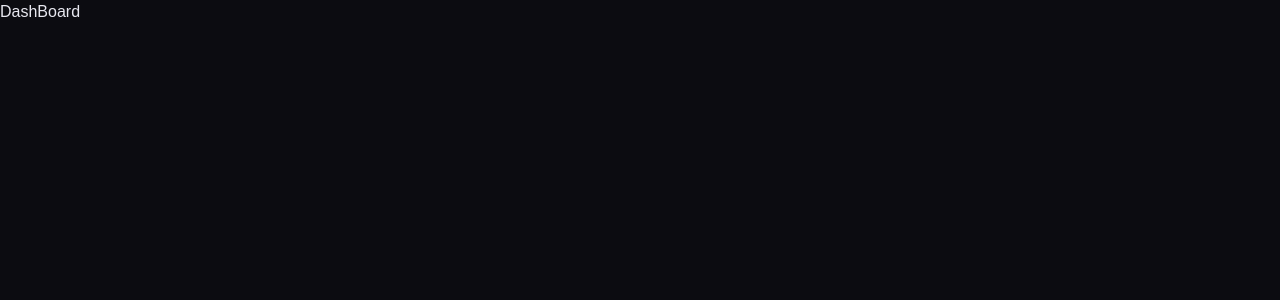
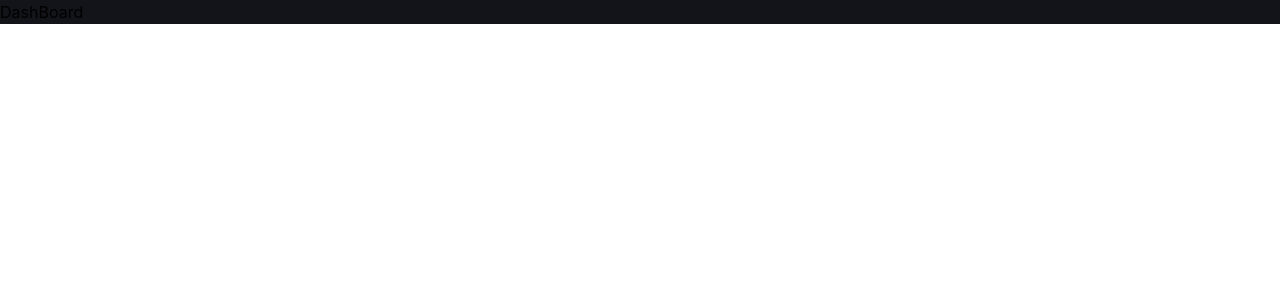
Before and after one commit to JoaoFazio/fintrack, a React (Vite) app: page / in a window 1280 px wide. Shown: the top 300 px of the page. Built offline with nearby package versions, Linux system fonts and the light colour scheme.

Commit message:
chore: add design tokens to Tailwind v4 theme

```diff
--- a/src/index.css
+++ b/src/index.css
@@ -1,15 +1,14 @@
 @import "tailwindcss";
 @import url('https://fonts.googleapis.com/css2?family=Space+Grotesk:wght@400;500;600;700&display=swap');
 
-* {
-  box-sizing: border-box;
-  margin: 0;
-  padding: 0;
+@theme {
+  --color-bg: #0c0c11;
+  --color-surface: #13131a;
+  --color-surface-hi: #1c1c26;
+  --color-accent: #1fd990;
+  --color-income: #1fd990;
+  --color-expense: #f0405e;
+  --color-t1: #e8e8f0;
+  --color-t2: #7070a0;
+  --color-t3: #32324e;
 }
-
-body {
-  font-family: 'Space Grotesk', sans-serif;
-  background: #0c0c11;
-  color: #e8e8f0;
-  -webkit-font-smoothing: antialiased;
-}
--- a/src/pages/Dashboard.jsx
+++ b/src/pages/Dashboard.jsx
@@ -3,7 +3,7 @@ import { Outlet } from "react-router-dom";
 export default function Dashboard() {
   return (
     <div>
-      <h1>DashBoard</h1>
+      <h1 className="bg-surface">DashBoard</h1>
       <Outlet />
     </div>
   );
```
